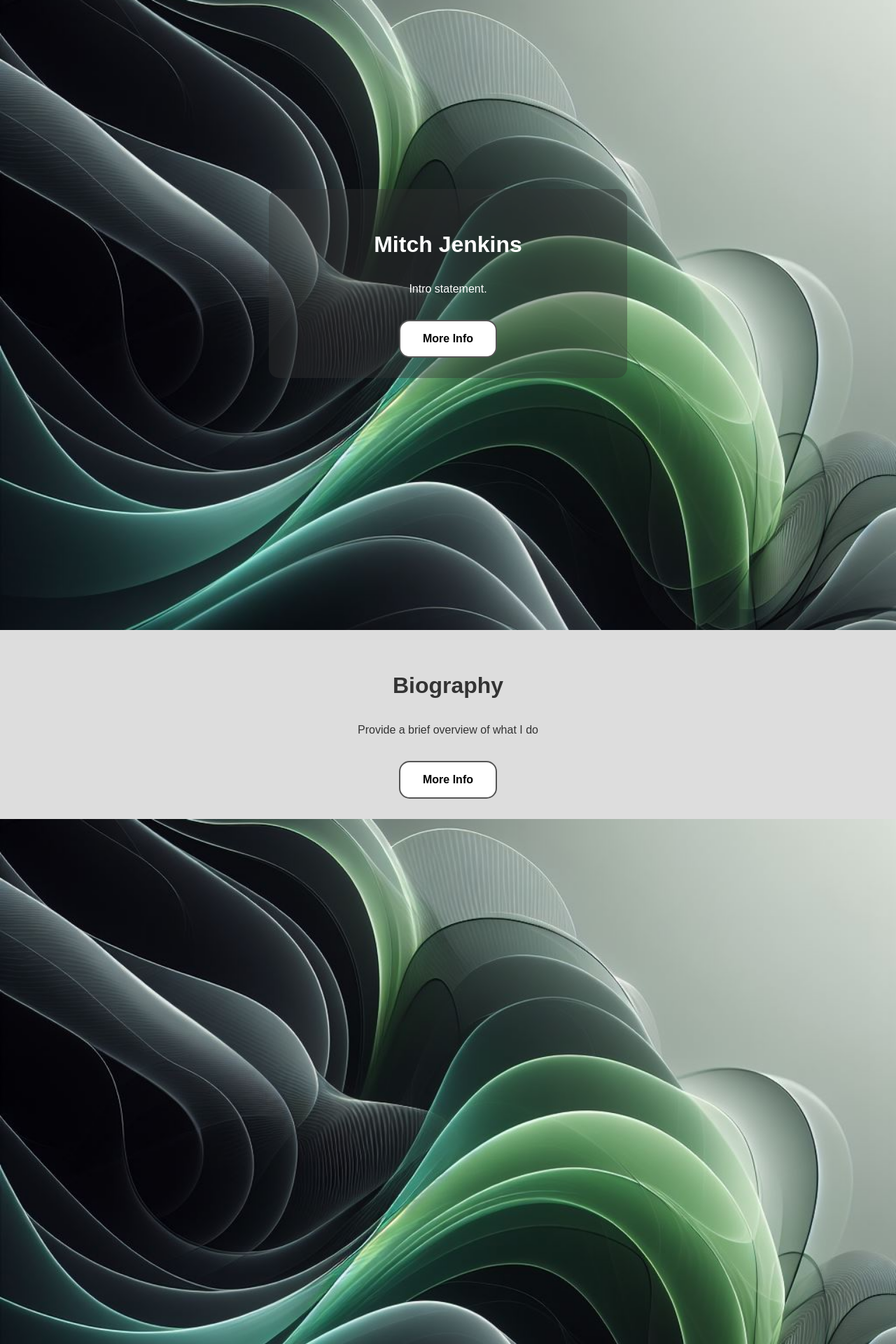
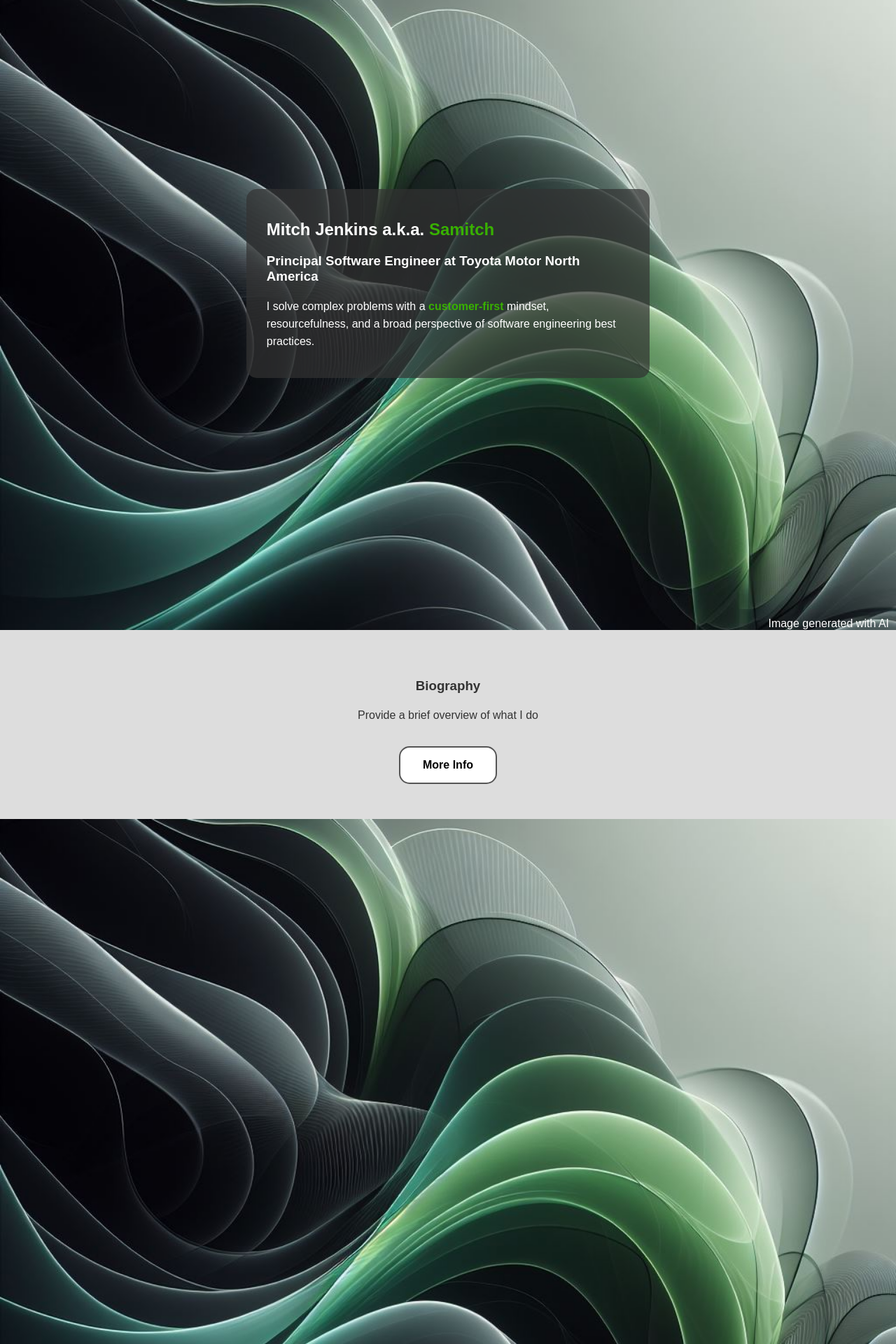
Before and after one commit to Samitch-media/Samitch-media.github.io, an MkDocs documentation site: the page built from docs/index.md, in a window 1280 px wide. Shown: the top 1920 px of the page at 70% size. Built offline with MkDocs 1.6.1 and Material for MkDocs 9.7.7, drawn with Linux system fonts in a browser that asks for light colours.

Commit message:
Created intro

```diff
--- a/docs/assets/css/parallax.css
+++ b/docs/assets/css/parallax.css
@@ -85,7 +85,7 @@ body, html {
     /* width: 40%; */
     /* width: 100%; */
     top: -30%;
-    /* left: 15%; */
+    /* left: 5%; */
     /* margin: 30%; */
     display: flex;
     align-items: center; /* Vertical center alignment */
@@ -97,12 +97,15 @@ body, html {
 .panel-image {
     /* position: relative; */
     /* margin: 30%; */
-    width: 40%;
+    width: 45%;
     height: 30%;
     top: 30%;
-    background-color: rgba(51, 51, 51, 40%);
+    /* margin: 30%; */
+    /* left: 5%; */
+    background-color: rgba(51, 51, 51, 70%);
     border-radius: 15px;
     color: #ffffff;
+    justify-content: left;
 }
 
 .panel-section {
@@ -112,14 +115,28 @@ body, html {
     position: relative;
 }
 
+.panel-image > span {
+  margin-right: 5%;
+  padding-left: 5%;
+  text-align: left;
+}
+
+.panel-section > span {
+    text-align: center;
+}
+
 .panel h3 {
   /* padding-bottom:0%; */
-  text-align: center;
-  font-size: 32px;
+  /* text-align: center; */
+  /* font-size: 32px; */
+}
+
+.panel strong {
+    color: #38B000;
 }
 
 .panel p {
-  text-align: center;
+  /* text-align: center; */
   line-height: 25px;
   /* padding: 0px 50px; */
 }
@@ -146,6 +163,18 @@ body, html {
     color: white;
 }
 
+.img-source {
+    display: flex;
+    align-self: flex-end;
+    /* justify-self: flex-end; */
+    /* align-items:flex-end; */
+    /* justify-content: right; */
+    /* margin-top: 70%; */
+    margin-left: auto;
+    padding-right: 10px;
+    color: white;
+}
+
 .section {
     background-color:#dddddd;
     min-height: 30%;
--- a/overrides/main.html
+++ b/overrides/main.html
@@ -2,7 +2,23 @@
 <html>
 
 <head>
+    <meta charset="utf-8">
     <meta name="viewport" content="width=device-width, initial-scale=1">
+
+    <title>Samitch</title>
+    <meta name="description" content="">
+    <meta name="author" content="Samitch">
+
+    <meta property="og:title" content="Samitch">
+    <meta property="og:type" content="website">
+    <meta property="og:url" content="https://samitch-media.github.io">
+    <meta property="og:description" content="Samitch">
+    <meta property="og:image" content="images/logo/SamitchLogo.jpg">
+
+    <link rel="icon" href="images/logo/SamitchIcon.ico">
+    <link rel="icon" href="images/logo/SamitchIcon.ico" type="image/ico">
+    <link rel="apple-touch-icon" href="/apple-touch-icon.png">
+
     <link rel="stylesheet" type="text/css" href="../assets/css/parallax.css">
 </head>
 
@@ -10,11 +26,15 @@
     <div class="parallax">
         <div class="panel panel-image">
             <span>
-                <h3>Mitch Jenkins</h3>
-                <p>Intro statement.</p>
-                <button>More Info</button>
+                <h2>Mitch Jenkins a.k.a. <strong>Samitch</strong></h2>
+                <h3>Principal Software Engineer at Toyota Motor North America</h3>
+                <p>I solve complex problems with a <strong>customer-first</strong> mindset, resourcefulness, and a broad
+                    perspective of
+                    software engineering best
+                    practices.</p>
             </span>
         </div>
+        <div class="img-source">Image generated with AI</div>
     </div>
     <!-- <div class="navigation navigation-mid"></div> -->
     <div class="section">
```
